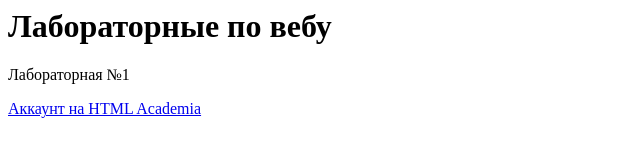
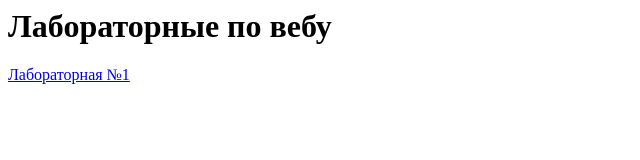
Before and after one commit to Anastas456/web-labs-martynova-fatal, a plain HTML site: page index.html in a window 1280 px wide. Shown: the whole page, without its empty margins (0-640 px from the left). Drawn offline with Linux system fonts and the light colour scheme.

Commit message:
Update index.html

```diff
--- a/index.html
+++ b/index.html
@@ -3,8 +3,7 @@
 <body>
   <h1>Лабораторные по вебу</h1>
   <div class="one">
-    <p>Лабораторная №1</p>
-    <a href="https://htmlacademy.ru/profile/id1182363">Аккаунт на HTML Academia</a>
+    <p><a href="laba1.html">Лабораторная №1</a></p>
   </div>
 </body>
 </html>
```
